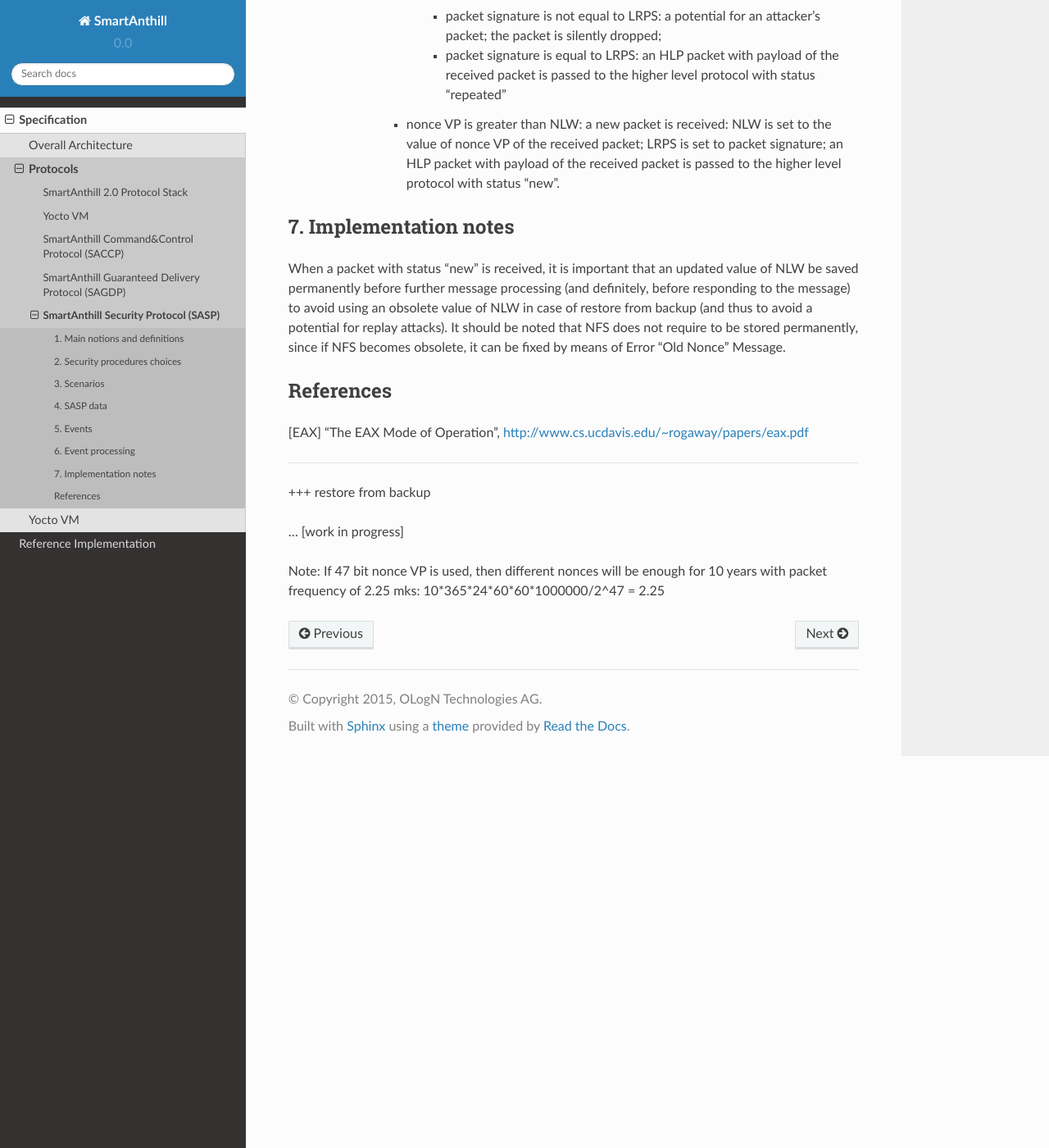
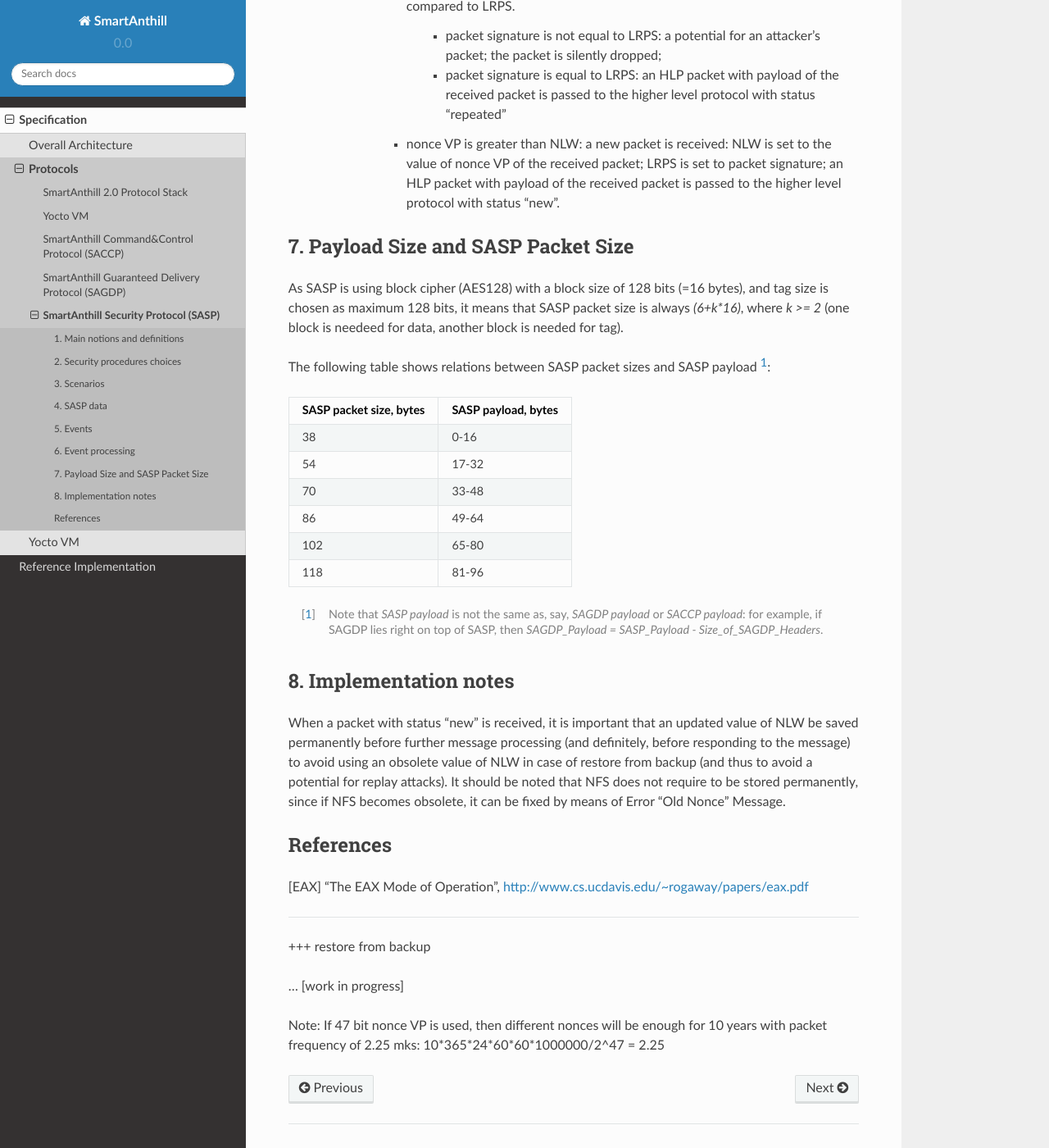
Before and after one commit to smartanthill/smartanthill2_0, a Sphinx documentation site: the page built from docs/design-documents/protocols/sasp.rst, in a window 1280 px wide and 1400 px high, scrolled down 6297 px. Shown: the whole window at 82% size. Built offline with Sphinx 7.4.7 and the Read the Docs theme 2.0.0, drawn with Linux system fonts in a browser that asks for light colours; some of the changed text lies outside the part shown.

Commit message:
SASP v0.1c: added packet sizes

```diff
--- a/docs/design-documents/protocols/sasp.rst
+++ b/docs/design-documents/protocols/sasp.rst
@@ -203,8 +203,32 @@ A packet-based authentication is performed.
         * nonce VP is greater than NLW: a new packet is received: NLW is set to the value of nonce VP of the received packet; LRPS is set to packet signature; an HLP packet with payload of the received packet is passed to the higher level protocol with status "new".
 
 
+7. Payload Size and SASP Packet Size
+------------------------------------
 
-7. Implementation notes
+As SASP is using block cipher (AES128) with a block size of 128 bits (=16 bytes), and tag size is chosen as maximum 128 bits, it means that SASP packet size is always *(6+k\*16)*, where *k >= 2* (one block is needeed for data, another block is needed for tag).
+
+The following table shows relations between SASP packet sizes and SASP payload [1]_:
+
++-------------------------+------------------------+
+| SASP packet size, bytes | SASP payload, bytes    |
++=========================+========================+
+| 38                      |  0-16                  |
++-------------------------+------------------------+
+| 54                      | 17-32                  |
++-------------------------+------------------------+
+| 70                      | 33-48                  |
++-------------------------+------------------------+
+| 86                      | 49-64                  |
++-------------------------+------------------------+
+| 102                     | 65-80                  |
++-------------------------+------------------------+
+| 118                     | 81-96                  |
++-------------------------+------------------------+
+
+.. [1] Note that *SASP payload* is not the same as, say, *SAGDP payload* or *SACCP payload*: for example, if SAGDP lies right on top of SASP, then *SAGDP_Payload = SASP_Payload - Size_of_SAGDP_Headers*.
+
+8. Implementation notes
 -----------------------
 
 When a packet with status "new" is received, it is important that an updated value of NLW be saved permanently before further message processing (and definitely, before responding to the message) to avoid using an obsolete value of NLW in case of restore from backup (and thus to avoid a potential for replay attacks). It should be noted that NFS does not require to be stored permanently, since if NFS becomes obsolete, it can be fixed by means of Error "Old Nonce" Message.
```
Also changed, not shown: other parts of docs/design-documents/protocols/sasp.rst (+1 -1 lines).
